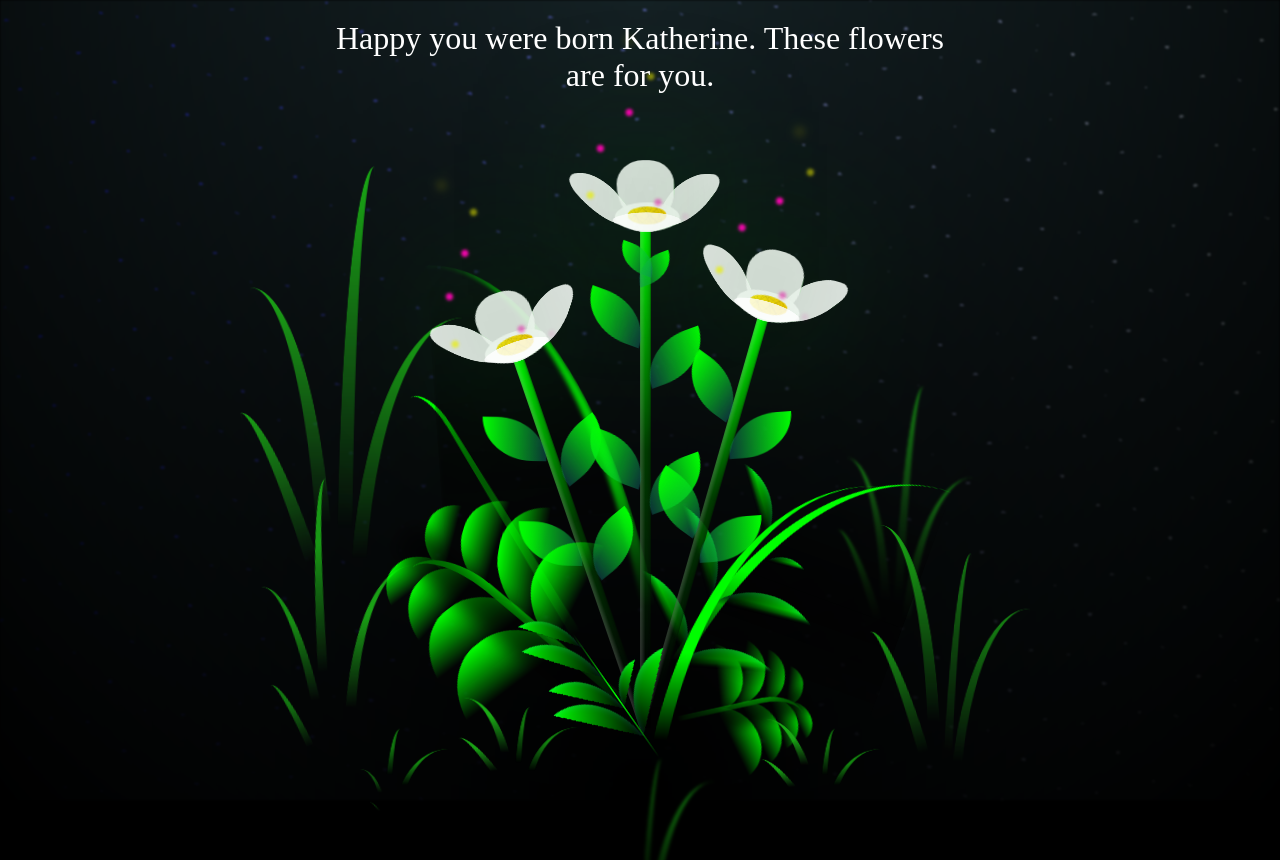
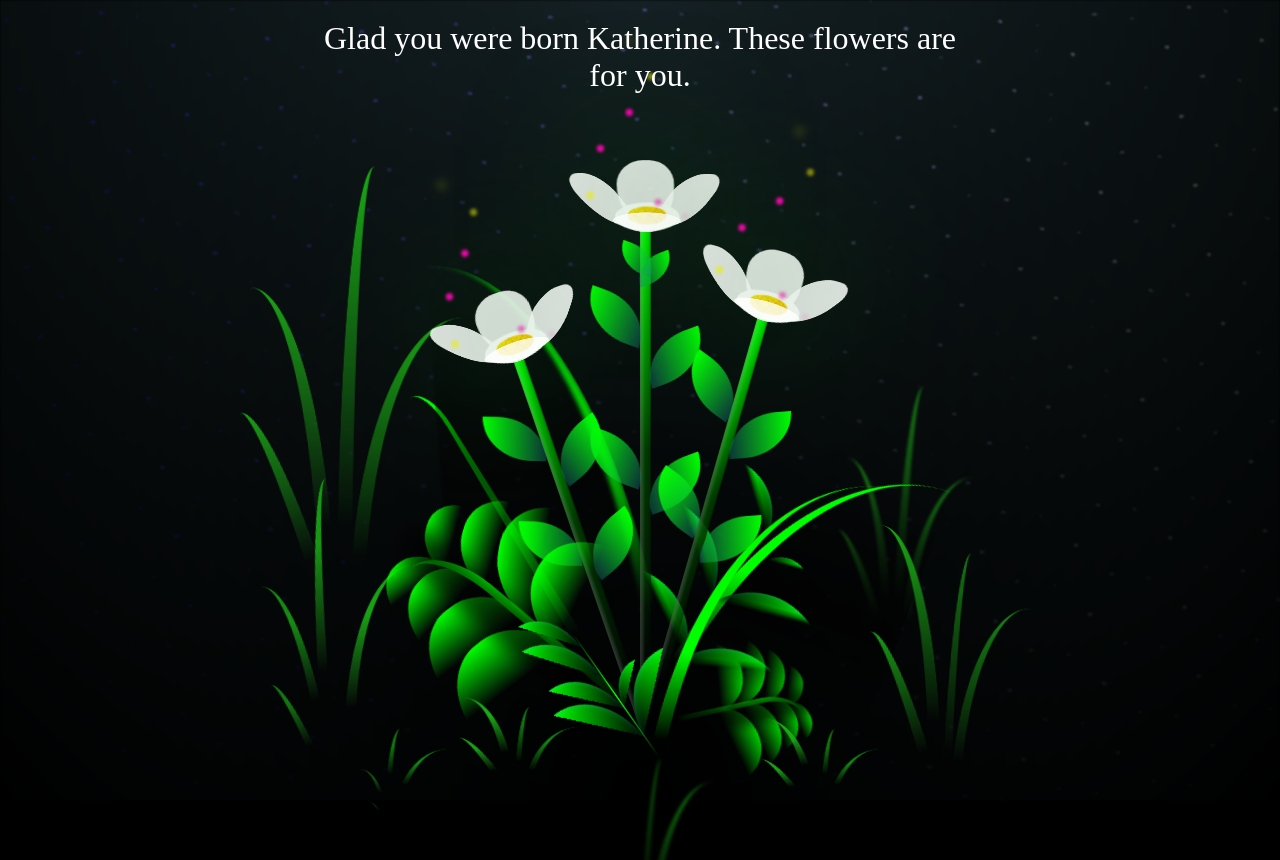
Before and after one commit to StarEren/KatherineBirthday, a plain HTML site: page FlowersforKatherine.html in a window 1280 px wide. Shown: the top 860 px of the page. Drawn offline with Linux system fonts and the light colour scheme.

Commit message:
Update FlowersforKatherine.html

```diff
--- a/FlowersforKatherine.html
+++ b/FlowersforKatherine.html
@@ -19,7 +19,7 @@
     </style>
 </head>
     <body class="not-loaded">
-        <div class="message">Happy you were born Katherine. These flowers are for you.</div>
+        <div class="message">Glad you were born Katherine. These flowers are for you.</div>
         <audio autoplay>
             <source src="glitter.mp3" type="audio/mpeg">
             <source src="glitter.ogg" type="audio/ogg">
```
